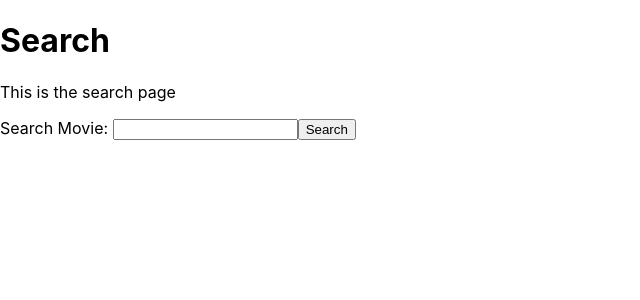
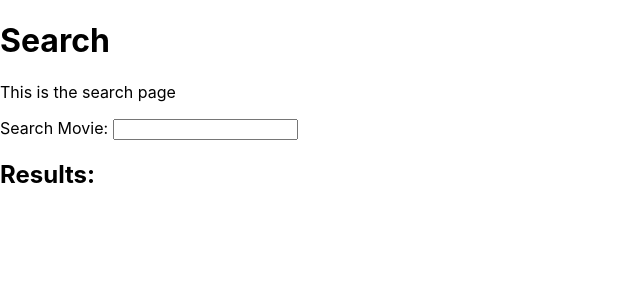
Before and after one commit to lucassherwin/the-shoppies, a React (Create React App) app: page / in a window 1280 px wide. Shown: the top 300 px of the page, without its empty margins (0-640 px from the left). Built offline with nearby package versions, Linux system fonts and the light colour scheme.

Commit message:
working on fixing search

```diff
--- a/src/App.js
+++ b/src/App.js
@@ -15,22 +15,29 @@ export class App extends Component {
             imdbID: null
         },
         searchTerm: '',
-        nominations: [] //max of 5
+        nominations: [], //max of 5
+        searchResults: []
     }
 
-    handleSearch = (searchInput) => {
-        console.log('searching');
-        console.log(searchInput);
+    handleSearch = (searchTerm) => {
+        // console.log('searching');
+        // console.log(searchInput.target.value);
 
-        let searchTerm = searchInput.toLowerCase().split(' ').join('+');
+        // let searchTerm = searchInput.toLowerCase().split(' ').join('+');
+        // this.setState({searchTerm: searchInput.toLowerCase().split(' ').join('+')});
+        // this.setState({searchTerm: searchTerm.target.value})
+        // console.log(this.state.serachTerm);
+        let search = searchTerm.target.value;
+        console.log(search);
 
         //axios request
-        axios.get(`http://www.omdbapi.com/?apikey=${process.env.REACT_APP_OMDB_API_KEY}&t=${searchTerm}`)
+        axios.get(`http://www.omdbapi.com/?apikey=${process.env.REACT_APP_OMDB_API_KEY}&t=${search}`)
         .then(res => {
-            this.setState({currentMovie: {...this.state.currentMovie, title: res.data['Title']}})
-            this.setState({currentMovie: {...this.state.currentMovie, releaseYear: res.data['Year']}})
-            this.setState({currentMovie: {...this.state.currentMovie, plot: res.data['Plot']}})
-            this.setState({currentMovie: {...this.state.currentMovie, imdbID: res.data['imdbID']}})
+            // this.setState({currentMovie: {...this.state.currentMovie, title: res.data['Title']}})
+            // this.setState({currentMovie: {...this.state.currentMovie, releaseYear: res.data['Year']}})
+            // this.setState({currentMovie: {...this.state.currentMovie, plot: res.data['Plot']}})
+            // this.setState({currentMovie: {...this.state.currentMovie, imdbID: res.data['imdbID']}})
+            this.state.searchResults.push(res.data) //push the whole movie obj that is returned into the array
 
             console.log(res.data)
         })
@@ -95,7 +102,7 @@ export class App extends Component {
     render() {
         return (
             <div>
-                <Search searchTerm={this.state.searchTerm} handleSearch={this.handleSearch} />
+                <Search searchTerm={this.state.searchTerm} handleSearch={this.handleSearch} searchResults={this.state.searchResults} />
 
                 {this.state.currentMovie.title === '' ? null : <MovieShowPage currentMovie={this.state.currentMovie} nominate={this.nominate} nominations={this.state.nominations} />}
 
--- a/src/components/Search.js
+++ b/src/components/Search.js
@@ -1,23 +1,86 @@
-import React from 'react'
+import React, { Component } from 'react';
+import axios from 'axios';
 
-export default function Search(props) {
-    let searchInput = React.createRef();
-
-    function handleClick(event) {
-        event.preventDefault();
-        props.handleSearch(searchInput.current.value)
+export class Search extends Component {
+    state = {
+        searchResults: []
     }
 
+    handleSearch = (searchTerm) => {
+        let search = searchTerm.target.value;
+        console.log(search);
+
+        //axios request
+        axios.get(`http://www.omdbapi.com/?apikey=${process.env.REACT_APP_OMDB_API_KEY}&t=${search}`)
+        .then(res => {
+            if(res.data['Response'] !== "False")
+            {
+                this.state.searchResults.push(res.data) //push the whole movie obj that is returned into the array
+            }
+
+            console.log('in search: ', res.data)
+        })
+    }
+
+    render() {
         return (
+            <div>
                 <div>
                     <h1>Search</h1>
                     <p>This is the search page</p>
                     <form>
                         <label>
-                    Search Movie: <input type='text' name='movie' ref={searchInput} />
-                    <button onClick={handleClick}>Search</button>
+                        Search Movie: <input type='text' name='movie' onChange={this.handleSearch} />
+                        {/* <button onClick={handleClick}>Search</button> */}
                         </label>
                     </form>
                 </div>
+                <div>
+                    <h2>Results:</h2>
+                    <ul>
+                        {this.state.searchResults.map((movie, index) => (
+                            <li key={index}>{movie['Title']}</li>
+                        ))}
+                        {console.log(this.state.searchResults)}
+                    </ul>
+                </div>
+            </div>
         )
     }
+}
+
+export default Search
+
+
+
+// import React from 'react'
+
+// export default function Search(props) {
+//     let searchInput = React.createRef();
+
+//     function handleClick(event) {
+//         event.preventDefault();
+//         props.handleSearch(searchInput.current.value)
+//     }
+
+//     return (
+//         <div>
+//             <h1>Search</h1>
+//             <p>This is the search page</p>
+//             <form>
+//                 <label>
+//                     Search Movie: <input type='text' name='movie' onChange={props.handleSearch} ref={searchInput} />
+//                     <button onClick={handleClick}>Search</button>
+//                 </label>
+//             </form>
+//             <div>
+//                 <h2>Results:</h2>
+//                 <ul>
+//                     {props.searchResults.map((movie, index) => (
+//                         <li key={index}>{movie['Title']}</li>
+//                     ))}
+//                 </ul>
+//             </div>
+//         </div>
+//     )
+// }
```
Lines whose indentation alone changed are shown as unchanged.
